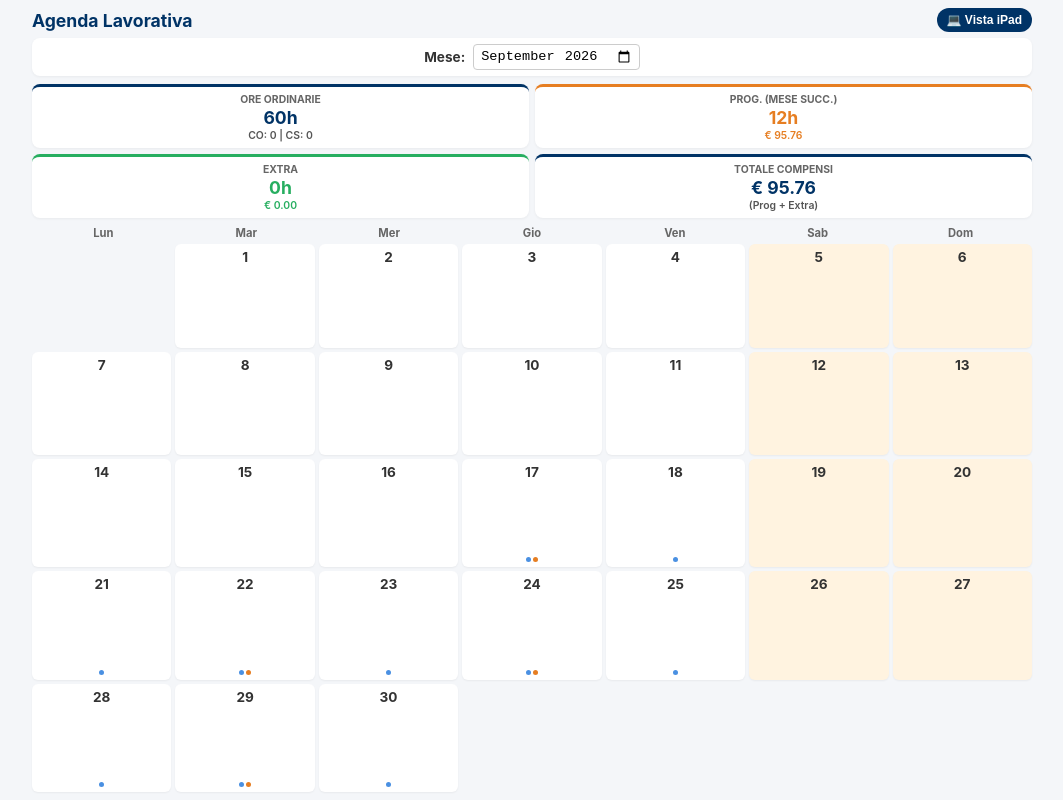
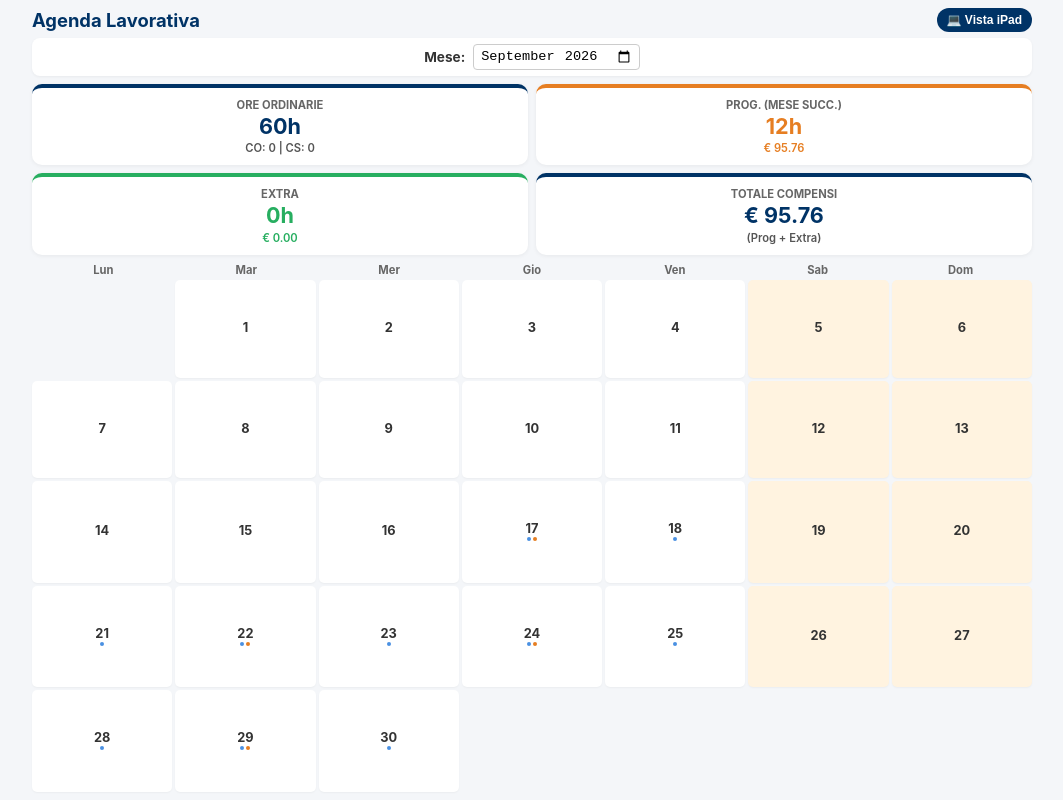
Before and after one commit to dododom1998/Agenda, a plain HTML site: page index.html in a window 1280 px wide. Both pictures are taken after a click on the button "📱 Vista iPhone". Shown: the whole page, without its empty margins (108-1171 px from the left). Drawn offline with Linux system fonts and the light colour scheme.

Commit message:
Update index.html

```diff
--- a/index.html
+++ b/index.html
@@ -48,7 +48,7 @@
         h1 {
             color: var(--primary);
             margin: 0;
-            font-size: 1.1rem;
+            font-size: 1.15rem;
         }
 
         .view-toggle-btn {
@@ -82,11 +82,11 @@
             border-radius: 4px;
         }
 
-        /* 4 Quadranti Compatti */
+        /* 4 Quadranti Ingranditi */
         .summary-cards {
             display: grid;
             grid-template-columns: repeat(2, 1fr);
-            gap: 6px;
+            gap: 8px;
             margin-bottom: 8px;
         }
 
@@ -96,25 +96,26 @@
 
         .card {
             background: var(--card-bg);
-            padding: 6px;
-            border-radius: 8px;
-            box-shadow: 0 1px 3px rgba(0,0,0,0.05);
+            padding: 10px 6px; /* Spazio interno aumentato */
+            border-radius: 10px;
+            box-shadow: 0 1px 4px rgba(0,0,0,0.06);
             text-align: center;
-            border-top: 3px solid var(--primary);
+            border-top: 4px solid var(--primary);
         }
 
         .card.prog { border-top-color: var(--accent-prog); }
         .card.straord { border-top-color: var(--accent-straord); }
 
         .card h3 {
-            margin: 0 0 2px 0;
-            font-size: 0.65rem;
+            margin: 0 0 3px 0;
+            font-size: 0.7rem;
             color: #666;
             text-transform: uppercase;
+            font-weight: 700;
         }
 
         .card .value {
-            font-size: 1.1rem;
+            font-size: 1.35rem; /* Font numeri ingrandito */
             font-weight: bold;
             color: var(--primary);
             line-height: 1.1;
@@ -124,13 +125,13 @@
         .card.straord .value { color: var(--accent-straord); }
 
         .card .sub-value {
-            font-size: 0.65rem;
-            margin-top: 2px;
+            font-size: 0.7rem;
+            margin-top: 3px;
             font-weight: 600;
             color: #555;
         }
 
-        /* Calendario Griglia */
+        /* Calendario Griglia Compatto (Altezza Ridotta) */
         #mobileCalendarView {
             display: none;
             flex-direction: column;
@@ -152,28 +153,29 @@
             font-weight: bold;
             font-size: 0.7rem;
             color: #666;
-            margin-bottom: 4px;
+            margin-bottom: 3px;
         }
 
         .calendar-grid {
             display: grid;
             grid-template-columns: repeat(7, 1fr);
-            gap: 4px;
+            gap: 3px;
             flex-grow: 1;
         }
 
         .cal-day-cell {
             background: var(--card-bg);
-            border-radius: 6px;
-            padding: 4px 2px;
+            border-radius: 5px;
+            padding: 2px 1px; /* Padding minimo per ridurre altezza */
             text-align: center;
-            box-shadow: 0 1px 2px rgba(0,0,0,0.05);
+            box-shadow: 0 1px 2px rgba(0,0,0,0.04);
             cursor: pointer;
             border: 1px solid transparent;
             display: flex;
             flex-direction: column;
             align-items: center;
-            justify-content: space-between;
+            justify-content: center; /* Centratura verticale */
+            gap: 1px;
         }
 
         .cal-day-cell.weekend { background-color: #fff3e0; }
@@ -181,18 +183,18 @@
 
         .cal-day-num {
             font-weight: bold;
-            font-size: 0.85rem;
+            font-size: 0.8rem;
+            line-height: 1;
         }
 
         .cal-day-badges {
             display: flex;
             gap: 2px;
-            margin-top: 2px;
         }
 
         .dot-badge {
-            width: 5px;
-            height: 5px;
+            width: 4px;
+            height: 4px;
             border-radius: 50%;
         }
 
@@ -352,7 +354,7 @@
         <input type="month" id="monthSelect" onchange="renderCalendar()">
     </div>
 
-    <!-- 4 Quadranti -->
+    <!-- 4 Quadranti Ingranditi -->
     <div class="summary-cards">
         <div class="card">
             <h3>Ore Ordinarie</h3>
@@ -376,7 +378,7 @@
         </div>
     </div>
 
-    <!-- VISTA MOBILE (Griglia Calendario) -->
+    <!-- VISTA MOBILE (Griglia Calendario Compatta) -->
     <div id="mobileCalendarView">
         <div class="calendar-weekdays">
             <div>Lun</div><div>Mar</div><div>Mer</div><div>Gio</div><div>Ven</div><div>Sab</div><div>Dom</div>
@@ -499,7 +501,7 @@
 
             calCell.innerHTML = `
                 <div class="cal-day-num">${day}</div>
-                ${hasAbsence ? `<span style="font-size:0.6rem; font-weight:bold; color:#e91e63;">${savedData.absence}</span>` : badgesHtml}
+                ${hasAbsence ? `<span style="font-size:0.55rem; font-weight:bold; color:#e91e63; line-height:1;">${savedData.absence}</span>` : badgesHtml}
             `;
             calGrid.appendChild(calCell);
 
@@ -682,7 +684,7 @@
         updateShift(dateStr, key, value);
         const [year, month, day] = dateStr.split('-').map(Number);
         const dayNames = ['Domenica', 'Lunedì', 'Martedì', 'Mercoledì', 'Giovedì', 'Venerdì', 'Sabato'];
-        openDayModal(year, month, day, dayNames); // Rinfresca contenuto modal
+        openDayModal(year, month, day, dayNames);
     }
 
     function calculateMinutes(start, end) {
```
